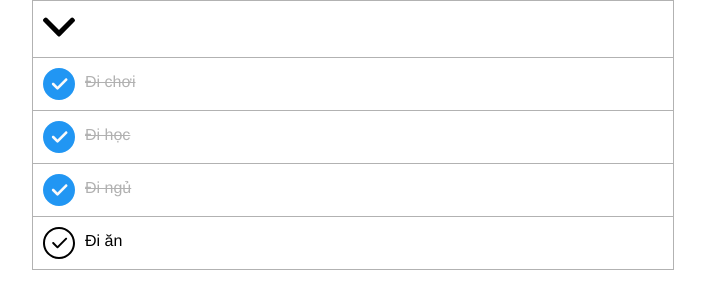
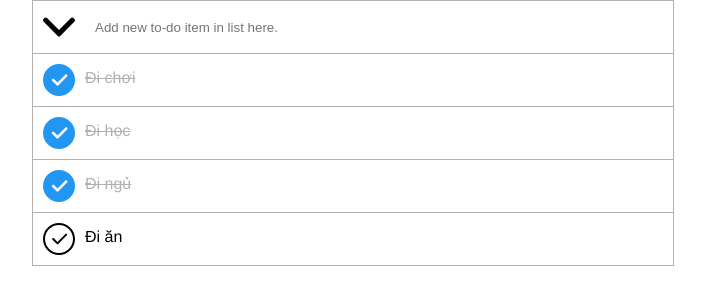
Before and after one commit to LongTrn/Learn-React-App-TodoListApp, a React (Create React App) app: page / in a window 1280 px wide. Shown: the top 308 px of the page, without its empty margins (287-992 px from the left). Built offline with nearby package versions, Linux system fonts and the light colour scheme.

Commit message:
Add: Add new TodoItem method

```diff
--- a/src/App.css
+++ b/src/App.css
@@ -1,4 +1,8 @@
 .App {
+    font-family: 'Helvetica Neue',
+    Arial,
+    Helvetica,
+    sans-serif;
     width: 50%;
     margin-left: auto;
     margin-right: auto;
@@ -6,6 +10,7 @@
 }
 
 .Header {
+    display: flex;
     border-bottom: inherit;
 }
 
@@ -14,3 +19,13 @@
     height: 32px;
     margin: 10px;
 }
+
+.Header > input {
+    border: none;
+    padding: 10px;
+    width: 100%;
+}
+
+.Header > input:focus {
+    outline: none;
+}
--- a/src/App.js
+++ b/src/App.js
@@ -8,6 +8,7 @@ class App extends Component {
   constructor() {
     super();
     this.state = {
+      newItem: '',
       todoItems: [
         {title:'Đi chơi', isComplete: true},
         {title:'Đi học', isComplete: true},
@@ -15,6 +16,9 @@ class App extends Component {
         {title:'Đi ăn', isComplete: false}
       ]
     }
+
+    this.onKeyUp = this.onKeyUp.bind(this);
+    this.onChange = this.onChange.bind(this);
   }
 
   onClickedItem(item){
@@ -37,13 +41,47 @@ class App extends Component {
     };
   }
 
+  onKeyUp(event) {
+    if (event.keyCode === 13) {// Enter as ASCII
+      let text = event.target.value;
+      if(!text) {
+        return;
+      }
+
+      text = text.trim();
+      if(!text) { return;}
+
+      this.setState({
+        newItem: '',
+        todoItems: [
+          { title: text, isComplete:false },
+          ...this.state.todoItems
+        ]
+      });
+    }
+  }
+
+  onChange(event) {
+    this.setState({
+      newItem: event.target.value
+    });
+  }
+
   render() {
-    const { todoItems } = this.state;
+    const { todoItems, newItem } = this.state;
     if (todoItems.length) {
       return (
         <div className="App">
           <div className="Header">
-            <img src={checkAllComplete}/>
+            <img src={checkAllComplete} alt="CheckBox all items"/>
+            <input
+              type="text"
+              id="new-TodoItem"
+              value={newItem}
+              onChange={this.onChange}
+              placeholder="Add new to-do item in list here."
+              onKeyUp={this.onKeyUp}
+            />
           </div>
           { todoItems.length > 0 && todoItems.map((item, index) =>
             <TodoItem
```
